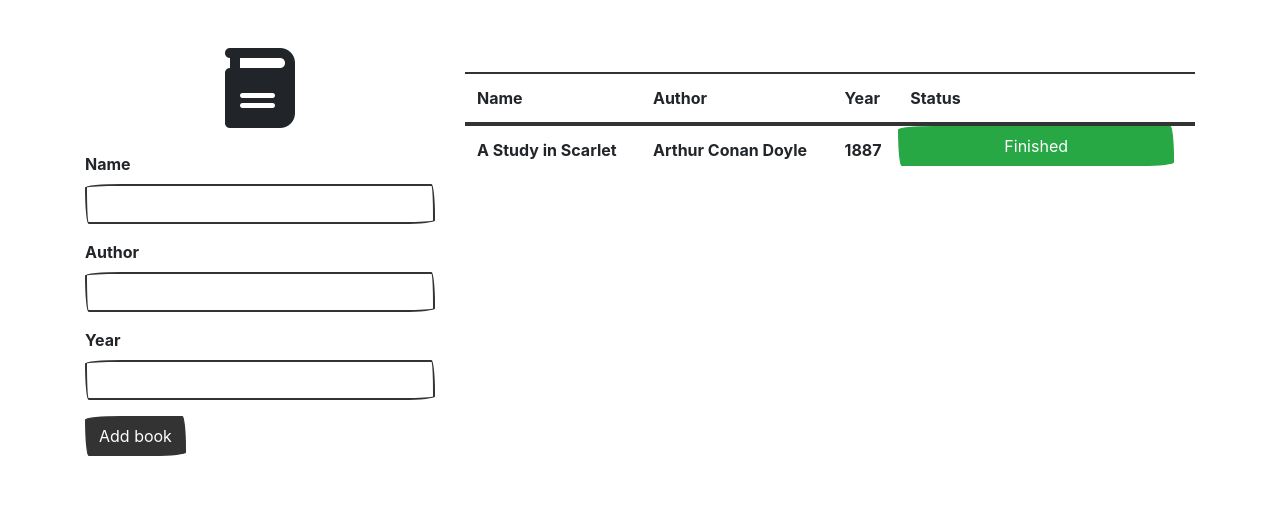
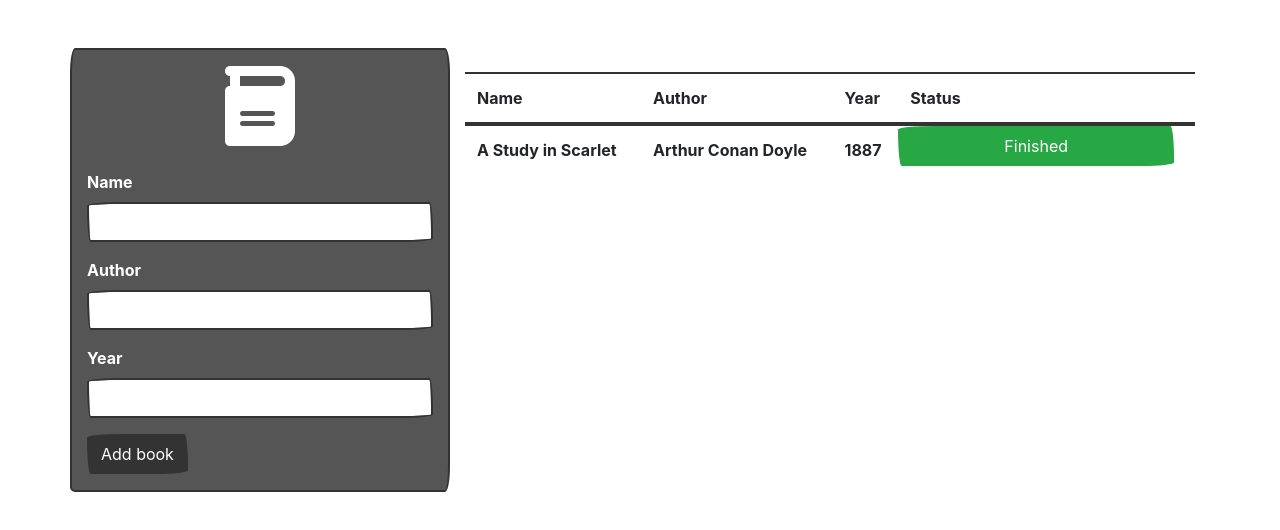
Before and after one commit to pelzolga123/Library, a website: page index.html in a window 1280 px wide. Drawn offline with nearby package versions, Linux system fonts and the light colour scheme; a web font is replaced by a local one.

Commit message:
style text background and appearance

```diff
--- a/index.html
+++ b/index.html
@@ -10,8 +10,10 @@
 <body>
 <div class="container mt-4">
     <div class="row">
-        <div class="col-md-4 mt-4">
-            <div class="book text-center mb-4"><i class=" fas fa-book fa-5x fa-spin"></i></div>
+        <div class="card bg-dark col-md-4 mt-4 text-white">
+            <div class="book text-center mt-3 mb-4"><i class=" fas fa-book fa-5x
+            fa-spin"></i></div>
+            <div class="form-container mb-3">
                 <form>
                     <div class="form-group">
                         <label for = 'add-name'>Name</label>
@@ -28,6 +30,7 @@
                     <input type = 'submit' class="btn btn-primary" value = 'Add book'/>
 
                 </form>
+            </div>
         </div>
         <div class="col-md-8 mt-5">
             <table class="table">
```
Lines whose indentation alone changed are shown as unchanged.
